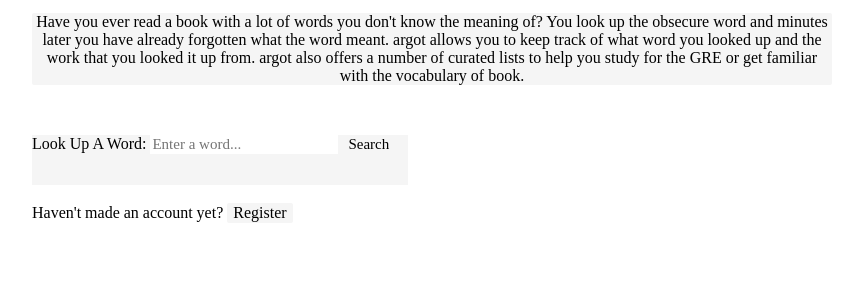
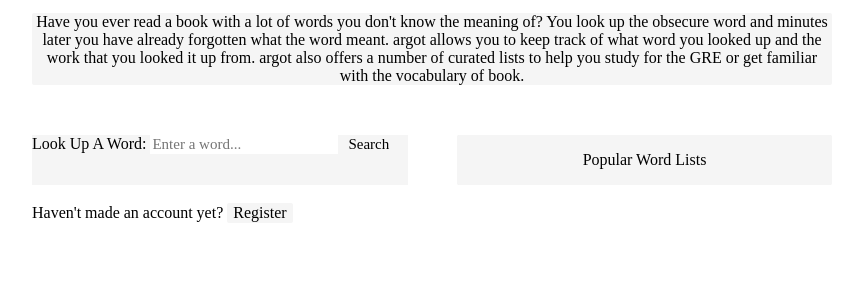
Before and after one commit to imcinerney/argot, a Django app: page / in a window 1280 px wide. Shown: the part 57-357 px from the top of the page, without its empty margins (208-1067 px from the left). Run offline with Django 3.2, Linux system fonts and the light colour scheme; parts of the project's set-up code (start-up, migrations or seed data) failed here and were passed over.

Commit message:
Added popular word list link if user not logged in

```diff
--- a/dictionary/templates/argot/home.html
+++ b/dictionary/templates/argot/home.html
@@ -65,9 +65,11 @@
        <input type="submit" class='btn' value='Search'/>
        </form>
      </div>
+     <div class='side_right'>
+       <a href='/top_word_lists'><button class='btn side_right'>Popular Word Lists</button></a>
+     </div>
      <p>&nbsp;</p>
      <p>&nbsp;</p>
-
       <p>Haven't made an account yet? <a href="/register"><button class='btn'>Register</button></a></p>
  {% endif %}
 
```
